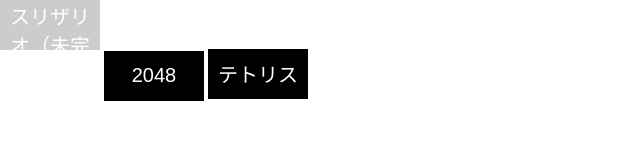
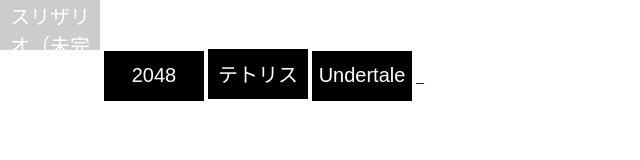
Before and after one commit to nakayamakinnnikunn-purotann/Gamesummary, a plain HTML site: page index.html in a window 1280 px wide. Shown: the whole page, without its empty margins (0-640 px from the left). Drawn offline with Linux system fonts and the light colour scheme.

Commit message:
Update index.html

```diff
--- a/index.html
+++ b/index.html
@@ -29,5 +29,6 @@
   <button onclick="window.location.href='Slither.html'">スリザリオ（未完成）</button>
   <button onclick="window.location.href='2048/index.html'">2048</button>
    <button onclick="window.location.href='Tetris.html'">テトリス</button>
-</body>
+     <button onclick="window.location.href='Undertale/index.html'">Undertale</button>
+</body>_
 </html>
```
